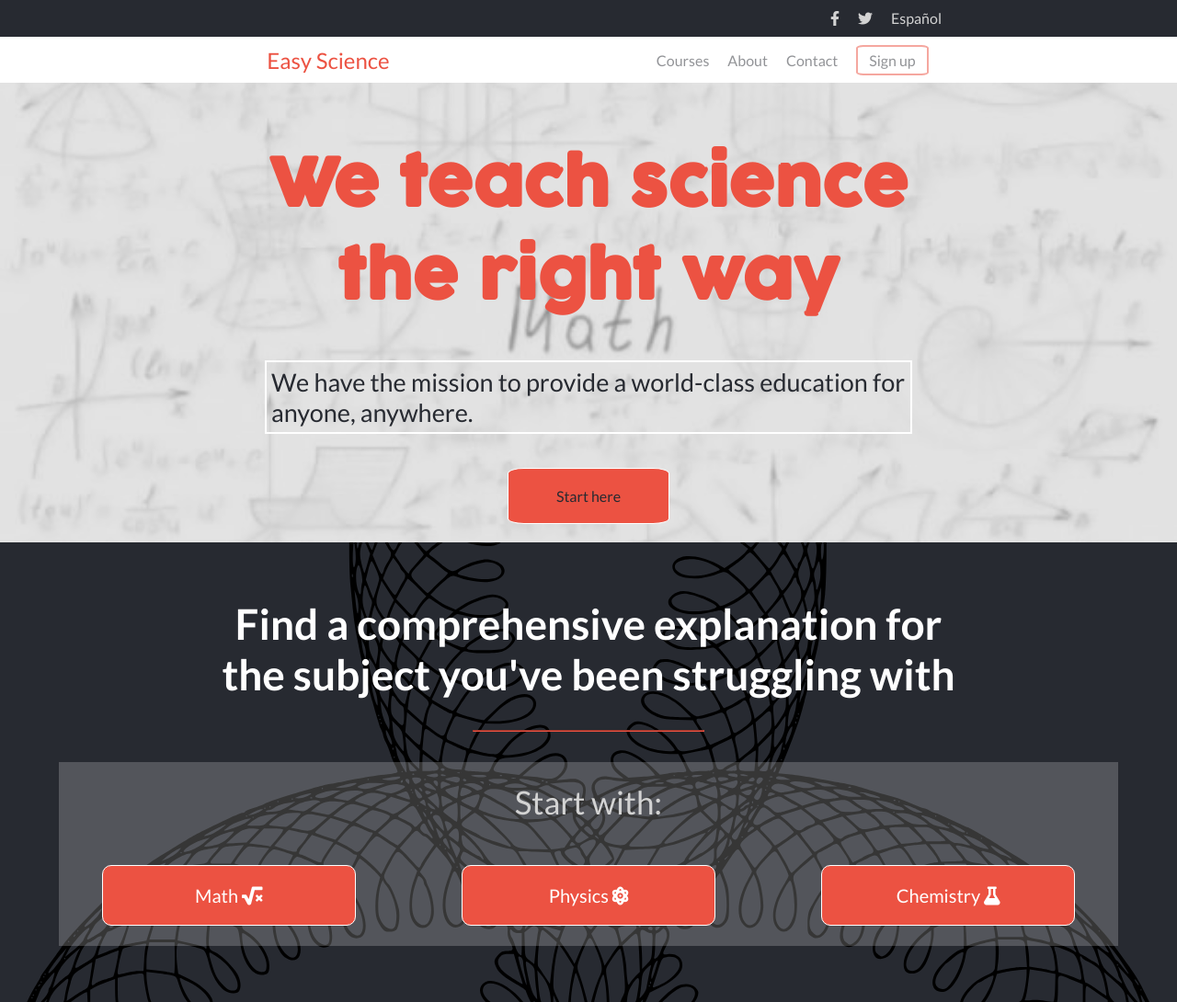
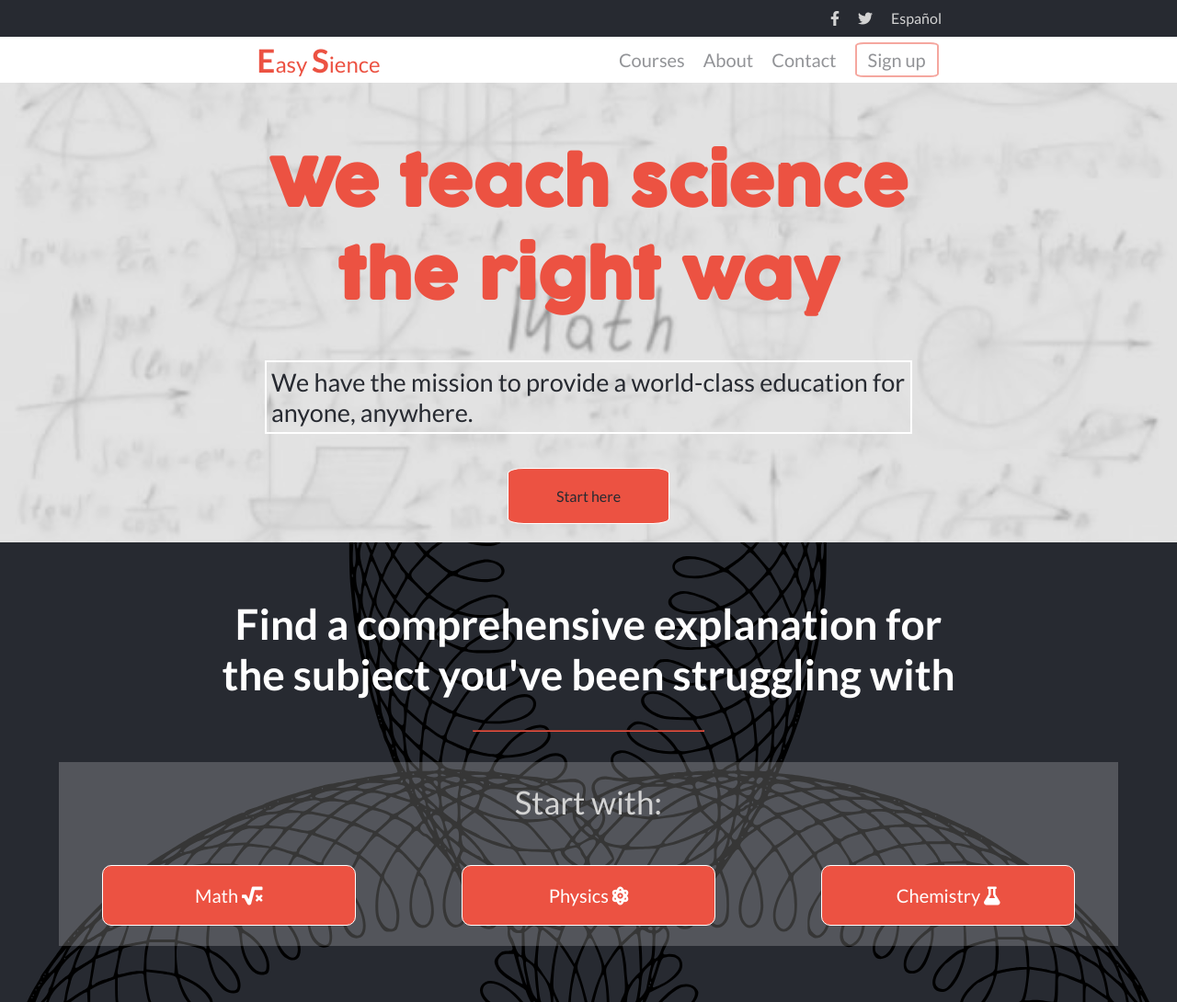
Before and after one commit to carloshs1994/easyscience, a plain HTML site: page index.html in a window 1280 px wide. Shown: the top 1090 px of the page at 92% size. Drawn offline with Linux system fonts and the light colour scheme.

Commit message:
Finish Hmburger menu and add logo to the missing places

```diff
--- a/index.html
+++ b/index.html
@@ -8,6 +8,7 @@
   <link rel="stylesheet" href="https://use.fontawesome.com/releases/v5.15.4/css/all.css"
     integrity="sha384-DyZ88mC6Up2uqS4h/KRgHuoeGwBcD4Ng9SiP4dIRy0EXTlnuz47vAwmeGwVChigm" crossorigin="anonymous">
   <title>Easy Science</title>
+  <script src="script.js" defer></script>
 </head>
 <body>
   <header>
@@ -19,14 +20,14 @@
       </ul>
     </section>
     <nav>
-      <div class="logo"><p>Easy Science</p></div>
-      <div class="hamburger-menu"><img src="assets/hamburger-menu.png" alt="menu"></div>
+      <div class="logo"><a href="index.html"><strong>E</strong>asy <strong>S</strong>ience</a></div>
+      <div class="hamburger-menu"><img id="menu-button" src="assets/hamburger-menu.png" alt="menu"></div>
       <ul id="menu">
         <li class="closeButtonContainer"><span id="closeButton">X</span></li>
         <li><a class="Personal-information" href="courses.html">Courses</a></li>
         <li><a class="Personal-information" href="#about">About</a></li>
         <li><a class="Personal-information" href="#contact">Contact</a></li>
-        <li><a class="button sign-up" href="#">Sign up</a></li>
+        <li><a class="Personal-information button sign-up" href="#">Sign up</a></li>
       </ul>
     </nav>
   </header>
@@ -95,5 +96,12 @@
       </div>
     </section>
   </main>
+  <footer>
+    <section class="author">
+      <p>copyright© 2021 easyscience.com</p>
+      <div class="logo"><a href="index.html"><strong>E</strong>asy <strong>S</strong>ience</a></div>
+      <p>All right reserved. Designed by Carlos Herver</p>
+    </section>
+  </footer>
 </body>
 </html>
--- a/script.js
+++ b/script.js
@@ -0,0 +1,12 @@
+const hamburgerMenu = document.querySelector('#menu-button');
+const menu = document.querySelector('#menu');
+const closeMenu = document.querySelector('#closeButton');
+const closeNavLink = document.querySelectorAll('li > a.Personal-information');
+const openAndClose = function () {
+  menu.classList.toggle('visible');
+};
+hamburgerMenu.addEventListener('click', openAndClose);
+closeMenu.addEventListener('click', openAndClose);
+closeNavLink.forEach((element) => {
+  element.addEventListener('click', openAndClose);
+});
--- a/style.css
+++ b/style.css
@@ -44,6 +44,11 @@ nav {
   display: none;
 }
 
+strong {
+  font-family: latoBold;
+  font-size: 35px;
+}
+
 .hamburger-menu {
   border: 1px solid #272a31;
   background-color: #272a3186;
@@ -57,33 +62,47 @@ nav {
   box-shadow: 0 4px 8px 0 rgb(236 82 66 / 60%), 0 6px 20px 0 rgb(236 82 66 / 19%);
 }
 
-.social-network ul,
-nav ul#menu {
+nav ul {
+  position: fixed;
+  top: 0;
+  left: -150%;
+  width: 100vw;
+  height: 100vh;
+  background-color: #272a31;
   list-style: none;
   padding: 0;
   margin: 0;
   display: flex;
-  gap: 20px;
-  justify-content: space-evenly;
+  flex-direction: column;
+  justify-content: center;
+  align-items: center;
+  gap: 80px;
+  transition: 0.5s;
 }
 
-.social-network ul {
-  width: 80%;
-  justify-content: flex-end;
-  align-items: center;
+nav ul li {
+  color: white;
+  font-family: lato;
+  opacity: .6;
+  transition: 1s;
+  border-bottom: 3px solid #ec5242;
 }
 
-.social-network ul li a{
-  font-family: lato;
-  color: #d3d3d3;
+nav ul li a {
+  font-family: latoBold;
+  font-size: 30px;
 }
 
-nav ul#menu li {
-  display: none;
-  color: white;
-  font-family: lato;
-  opacity: .5;
-  transition: .5s;
+.closeButtonContainer {
+  border-bottom: none;
+  position: absolute;
+  top: 20px;
+  right: 20px;
+  font-size: 25px;
+}
+
+.visible {
+  left: 0;
 }
 
 a {
@@ -92,7 +111,7 @@ a {
 }
 
 a:hover,
-nav ul#menu li:hover {
+nav ul li:hover {
   opacity: 1;
 }
 
@@ -214,6 +233,7 @@ hr {
   height: 40%;
 }
 
+.logo a,
 p {
   margin: 0;
   color: #ec5242;
@@ -430,6 +450,11 @@ textarea::placeholder {
   color: #d3d3d3;
 }
 
+.author .logo {
+  order: -1;
+  display: block;
+}
+
 @media (min-width: 768px) {
   header {
     position: static;
@@ -440,8 +465,37 @@ textarea::placeholder {
     position: static;
   }
 
+  .social-network ul,
+  nav ul {
+    list-style: none;
+    padding: 0;
+    margin: 0;
+    display: flex;
+    gap: 20px;
+    justify-content: space-evenly;
+  }
+
+  .social-network ul {
+    width: 80%;
+    justify-content: flex-end;
+    align-items: center;
+  }
+
+  .social-network ul li a{
+    font-family: lato;
+    color: #d3d3d3;
+  }
+
   nav {
     justify-content: space-evenly;
+  }
+
+  nav ul {
+    position: static;
+    width: auto;
+    height: auto;
+    flex-direction: row;
+    background-color: #fff;
   }
 
   .hamburger-menu,
@@ -454,10 +508,16 @@ textarea::placeholder {
     display: block;
   }
 
-  nav ul#menu li {
+  nav ul li {
     display: block;
     opacity: 0.5;
     transition: 0.5s;
+    border-bottom: none;
+  }
+
+  nav ul li a {
+    font-family: lato;
+    font-size: 20px;
   }
 
   a {
@@ -568,4 +628,14 @@ textarea::placeholder {
     width: 100%;
     height: 30px;
   }
+
+  .author {
+    flex-direction: row;
+    justify-content: space-evenly;
+  }
+
+  .author .logo {
+    order: 0;
+  }
+
 }
```
Also changed, not shown: courses.html (+10 -6 lines).
